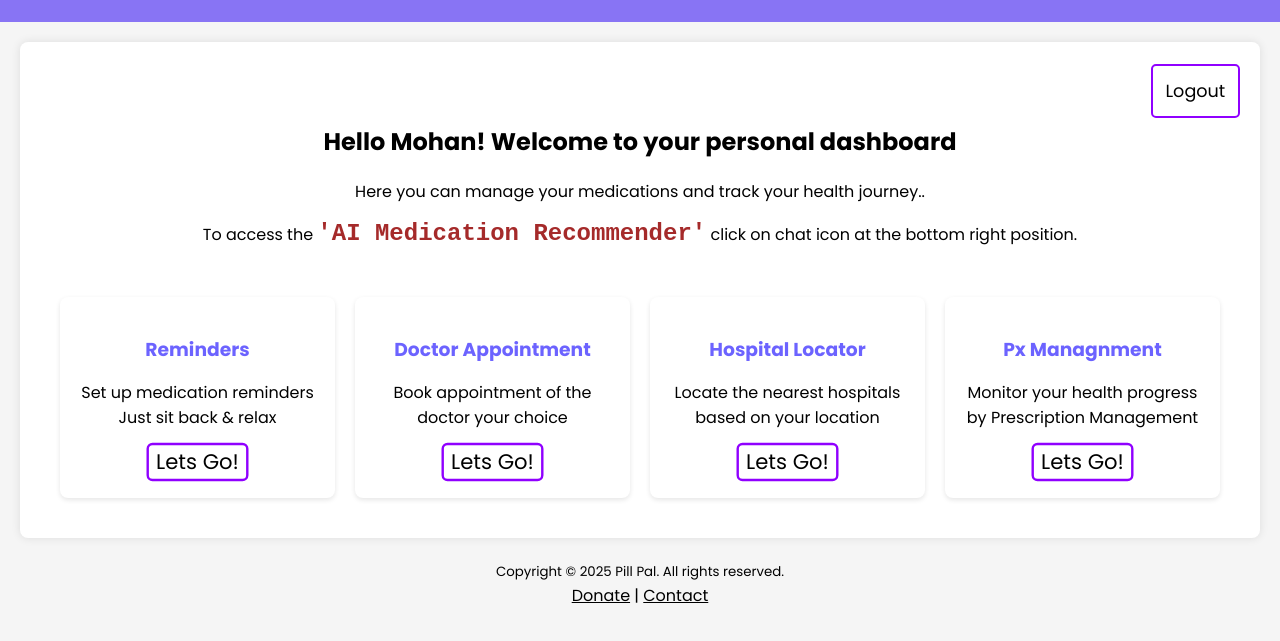
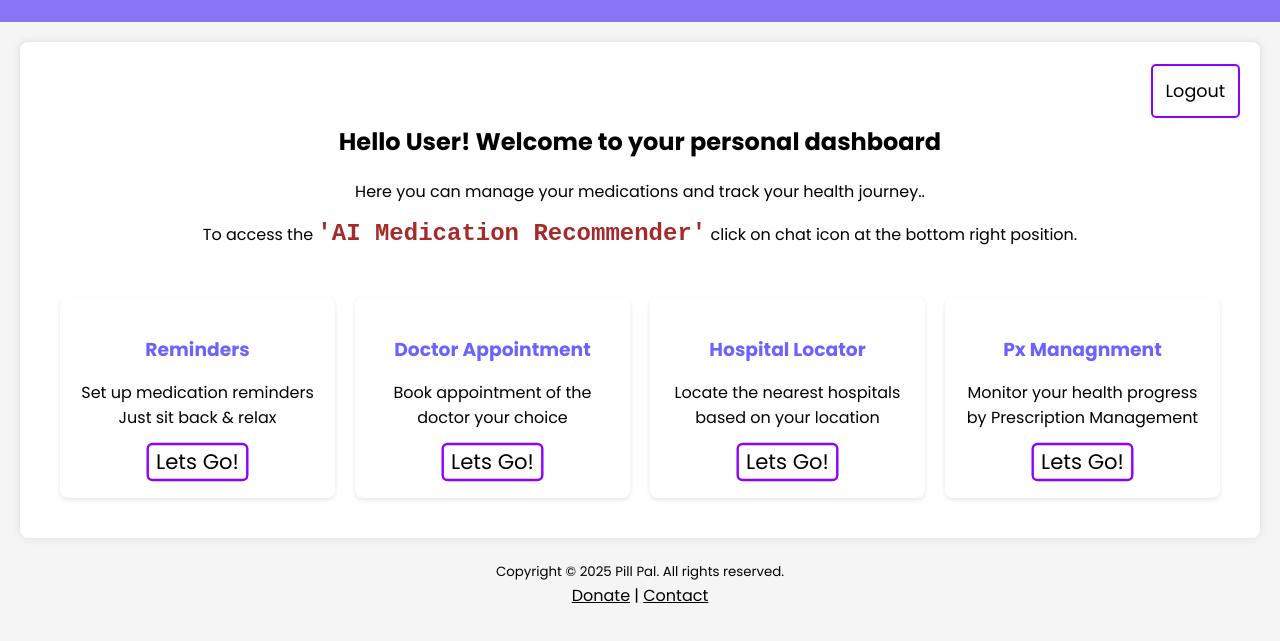
Before and after one commit to sarvan-2187/Pill-Pal, a plain HTML site: page dashboard.html in a window 1280 px wide. Shown: the part 109-750 px from the top of the page. Drawn offline with Linux system fonts and the light colour scheme.

Commit message:
Update dashboard.html

```diff
--- a/dashboard.html
+++ b/dashboard.html
@@ -85,7 +85,7 @@
     <div class="container">
 <p style="text-align: right;"><a href="index.html" class="btn" style="text-decoration: none; padding: 0.8rem">Logout</a></p>
       <div class="welcome-message">
-        <h2>Hello Mohan!  Welcome to your personal dashboard</h2>
+        <h2>Hello User!  Welcome to your personal dashboard</h2>
         <p>
           Here you can manage your medications and track your health journey..
         </p>
```
